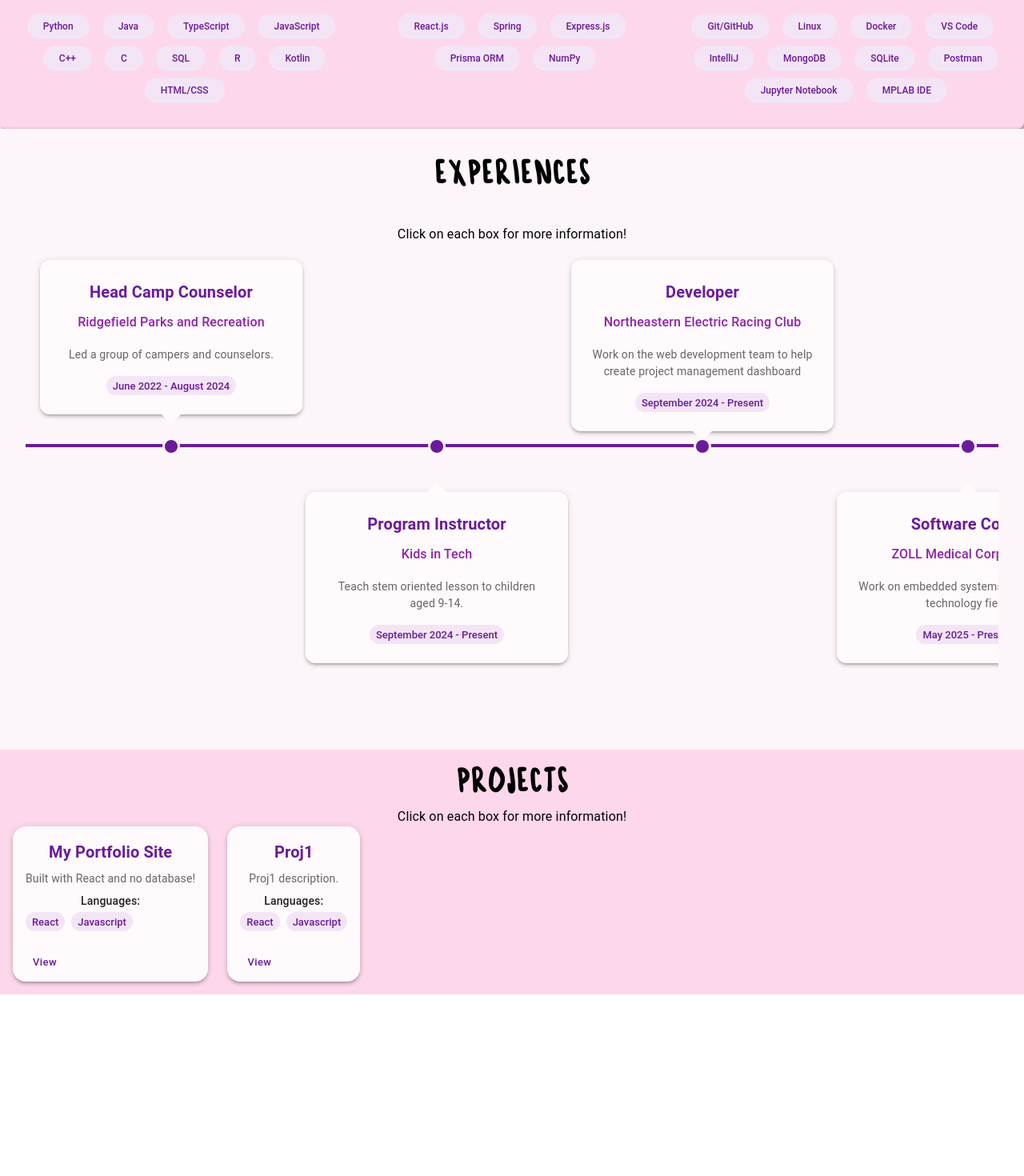
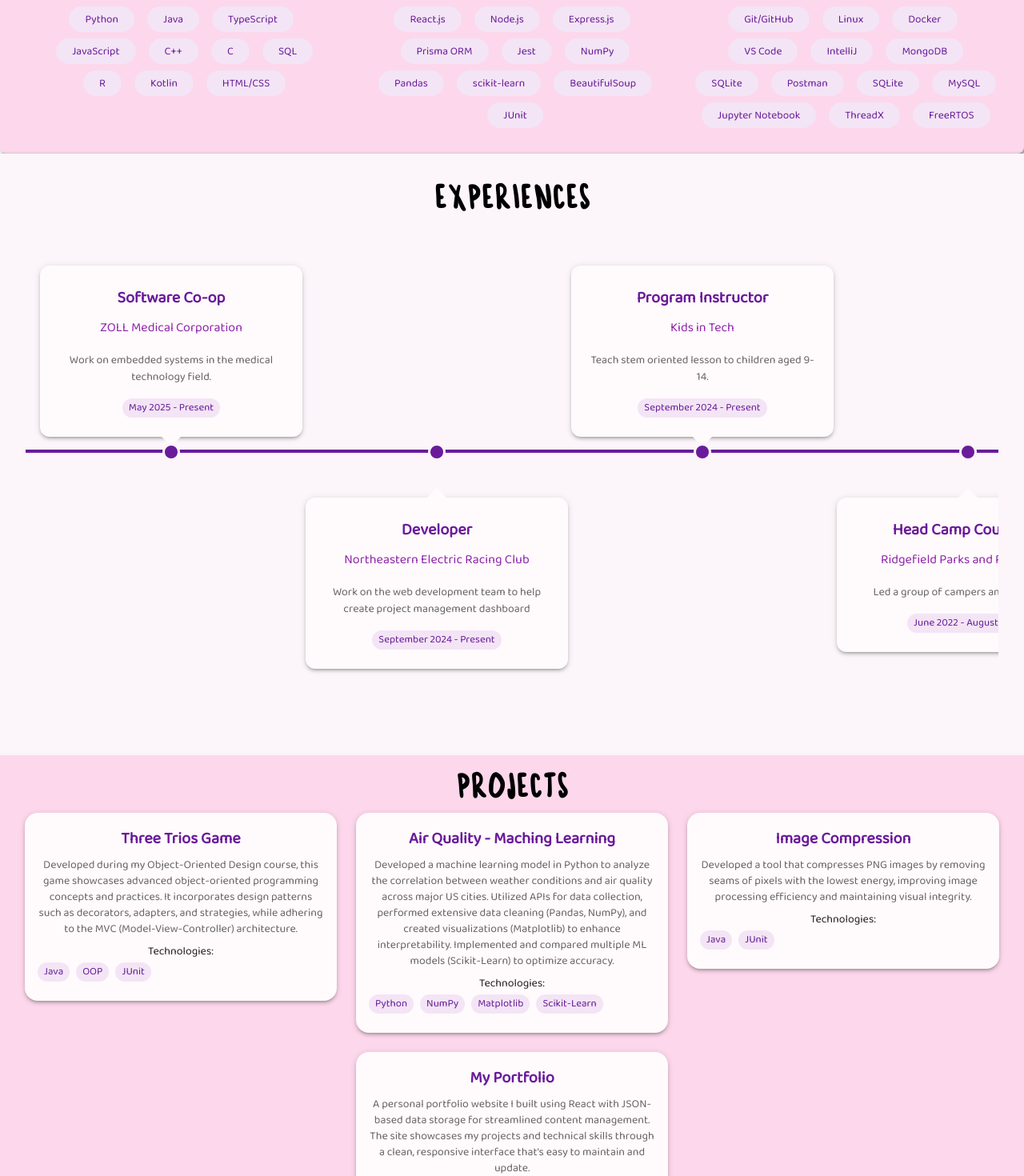
Before and after one commit to staysgt/staysgt.github.io, a React (Create React App) app: page / in a window 1280 px wide. Shown: the part 480-1950 px from the top of the page at 80% size. Before the commit the page ends 1723 px from the top, so only its background shows below. Built offline with nearby package versions, Linux system fonts and the light colour scheme.

Commit message:
Stylistic changes + projects

```diff
--- a/public/index.html
+++ b/public/index.html
@@ -9,6 +9,7 @@
       name="description"
       content="Web site created using create-react-app"
     />
+    <link href="https://fonts.googleapis.com/css2?family=Baloo+2&display=swap" rel="stylesheet" />
     <link rel="apple-touch-icon" href="%PUBLIC_URL%/logo192.png" />
     <!--
       manifest.json provides metadata used when your web app is installed on a
--- a/src/App.js
+++ b/src/App.js
@@ -4,16 +4,24 @@ import SkillsBox from './components/skillsbox';
 import ProjectGrid from './sections/projectstable';
 import ExperienceTimeline from './sections/timeline';
 import './fonts/fonts.css';
+import { createTheme, ThemeProvider } from '@mui/material';
 
+const theme = createTheme({
+  typography: {
+    fontFamily: "'Baloo 2', cursive",
+  },
+});
 
 function App() {
   return (
+    <ThemeProvider theme={theme}>
     <div className="App">
       <About />
       <SkillsBox/>
       <ExperienceTimeline/>
       <ProjectGrid/>
     </div>
+    </ThemeProvider>
   );
 }
 
--- a/src/components/aboutme.js
+++ b/src/components/aboutme.js
@@ -3,7 +3,8 @@ import myface from '../images/myface.png';
 
 export default function About() {
   return (
-    <Container maxWidth="md" sx={{ py: 4 }}>
+    <Box style={{backgroundColor: '#fcf5fa'}}>
+    <Container maxWidth="md" sx={{ py: 4 }} >
         <Typography
           variant="h3"
           sx={{ fontFamily: 'myhandwriting, sans-serif' ,
@@ -48,7 +49,7 @@ export default function About() {
               sx={{
                 fontSize: '1.1rem',
                 lineHeight: 1.7,
-                color: '#2d3748'
+                color: '#2d3748',
               }}
             >
               Hi, I'm Sarah! I am currently a rising third year student at Northeastern University in Boston studying
@@ -59,5 +60,6 @@ export default function About() {
           </Box>
         </Box>
     </Container>
+    </Box>
   );
 }
--- a/src/components/expereriencecard.js
+++ b/src/components/expereriencecard.js
@@ -32,7 +32,7 @@ import {
             gutterBottom
             variant="h6"
             component="div"
-            sx={{ fontWeight: 600, color: "#6a1b9a" }}
+            sx={{ fontWeight: 700, color: "#6a1b9a" }}
           >
             {experience.jobTitle}
           </Typography>
--- a/src/components/projectcard.js
+++ b/src/components/projectcard.js
@@ -2,8 +2,6 @@ import {
     Card,
     CardContent,
     Typography,
-    CardActions,
-    Button,
     Chip,
     Stack
   } from "@mui/material";
@@ -13,6 +11,7 @@ import {
     return (
       <Card
         sx={{
+          maxWidth:"390px",
           height: "100%",
           display: "flex",
           flexDirection: "column",
@@ -44,7 +43,7 @@ import {
             {proj.description}
           </Typography>
           <Typography variant="body2" sx={{ fontWeight: 500 }}>
-            Languages:
+            Technologies:
           </Typography>
           <Stack direction="row" spacing={1} sx={{ mt: 0.5, flexWrap: "wrap" }}>
             {languageList.map((lang, i) => (
@@ -61,7 +60,8 @@ import {
             ))}
           </Stack>
         </CardContent>
-        <CardActions>
+        {/* Github link - TBA */}
+        {/* <CardActions>
           <Button
             size="small"
             sx={{
@@ -73,9 +73,9 @@ import {
               },
             }}
           >
-            View
+            Github
           </Button>
-        </CardActions>
+        </CardActions> */}
       </Card>
     );
   }
--- a/src/components/skillsbox.js
+++ b/src/components/skillsbox.js
@@ -15,12 +15,22 @@ export default function SkillsBox() {
       "HTML/CSS"
     ],
     frameworks: [
+      // Fullstack - typescript/javascript
       "React.js",
-      "Spring",
+      "Node.js",
       "Express.js",
       "Prisma ORM",
-      "NumPy"
-    ],    tools: [
+      "Jest",
+
+      // Python - data
+      "NumPy",
+      "Pandas",
+      "scikit-learn",
+      "BeautifulSoup",
+
+      // Java
+      "JUnit"
+    ],   tools: [
       "Git/GitHub",
       "Linux",
       "Docker",
@@ -29,8 +39,11 @@ export default function SkillsBox() {
       "MongoDB",
       "SQLite",
       "Postman",
+      "SQLite",
+      "MySQL",
       "Jupyter Notebook",
-      "MPLAB IDE"
+      "ThreadX",
+      "FreeRTOS"
     ]
   };
 
@@ -66,7 +79,7 @@ export default function SkillsBox() {
                 backgroundColor: "#f3e5f5",
                 color: "#6a1b9a",
                 fontWeight: 500,
-                fontSize: "12px",
+                fontSize: "13.5px",
                 padding: "4px 8px",
                 transition: "0.3s",
                 "&:hover": {
@@ -115,7 +128,7 @@ export default function SkillsBox() {
       >
         {renderSkillSection("Languages", skills.languages)}
         {renderSkillSection("Frameworks", skills.frameworks)}
-        {renderSkillSection("Applications/Tools", skills.tools)}
+        {renderSkillSection("Tools/Platforms", skills.tools)}
       </Box>
     </Box>
   );
--- a/src/json/projects.json
+++ b/src/json/projects.json
@@ -1,13 +1,24 @@
 [
     {
-      "name": "My Portfolio Site",
-      "description": "Built with React and no database!",
-      "languages": "React, Javascript"
+      "name": "Three Trios Game",
+      "description": "Developed during my Object-Oriented Design course, this game showcases advanced object-oriented programming\nconcepts and practices. It incorporates design patterns such as decorators, adapters, and strategies, while adhering to the MVC\n(Model-View-Controller) architecture.",
+      "languages": "Java, OOP, JUnit"
     },
 
     {
-        "name": "Proj1",
-        "description": "Proj1 description.",
-        "languages": "React, Javascript"
+        "name": "Air Quality - Maching Learning",
+        "description": "Developed a machine learning model in Python to analyze the correlation between weather conditions and air quality across major US cities. Utilized APIs for data collection, performed extensive data cleaning (Pandas, NumPy), and created visualizations (Matplotlib) to enhance interpretability. Implemented and compared multiple ML models (Scikit-Learn) to optimize accuracy.",
+        "languages": "Python, NumPy, Matplotlib, Scikit-Learn"
+      },
+
+      {
+        "name": "Image Compression",
+        "description": "Developed a tool that compresses PNG images by removing seams of pixels with the lowest energy, improving image processing efficiency and maintaining visual integrity.",
+        "languages": "Java, JUnit"
+      },
+      {
+        "name": "My Portfolio",
+        "description": "A personal portfolio website I built using React with JSON-based data storage for streamlined content management. The site showcases my projects and technical skills through a clean, responsive interface that's easy to maintain and update.",
+        "languages": "React, MUI, JSON"
       }
   ]
--- a/src/sections/projectstable.js
+++ b/src/sections/projectstable.js
@@ -10,10 +10,10 @@ export default function ProjectGrid() {
           fontWeight: 'bold'}}>PROJECTS</Typography>
           <Typography>
           <Typography>
-        Click on each box for more information!
+        {/* Click on each box for more information! */}
       </Typography>
           </Typography>
-    <Grid container spacing={3}>
+    <Grid container spacing={3} justifyContent={"center"}>
       {projects.map((proj, index) => (
         <Grid item xs={12} sm={6} md={4} key={index} sx={{ height: "100%" }}>
           <ProjectCard proj={proj} />
--- a/src/sections/timeline.js
+++ b/src/sections/timeline.js
@@ -9,7 +9,7 @@ export default function ExperienceTimeline() {
         EXPERIENCES
       </Typography>
       <Typography>
-        Click on each box for more information!
+        {/* Click on each box for more information! */}
       </Typography>
 
       <Box sx={{
@@ -48,7 +48,7 @@ export default function ExperienceTimeline() {
           position: "relative",
           height: "100%"
         }}>
-          {[...experience].map((exp, index) => (
+          {[...experience].reverse().map((exp, index) => (
             <Box
               key={index}
               sx={{
```
Also changed, not shown: src/json/skills.json (deleted, +0 -7 lines).
